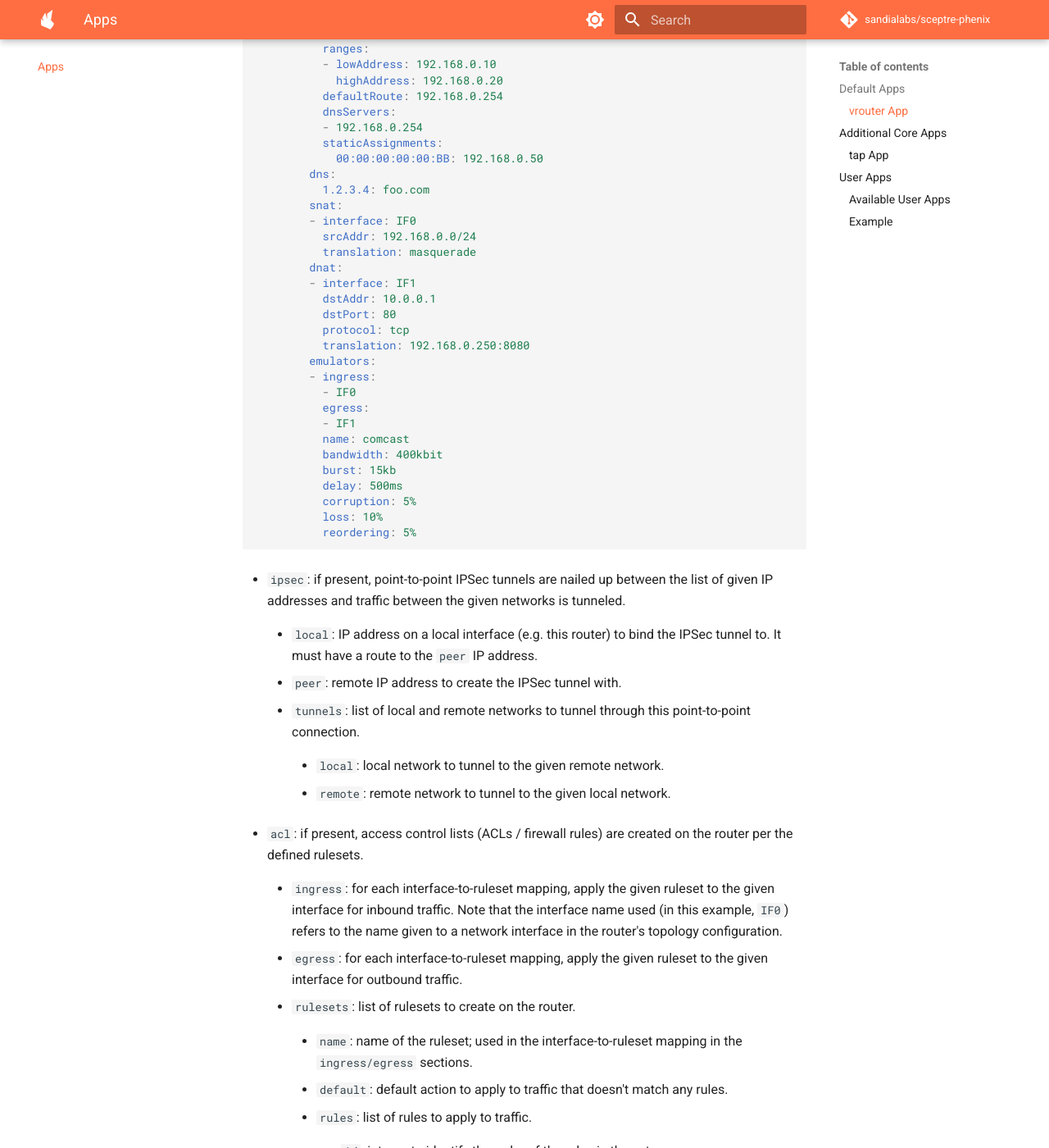
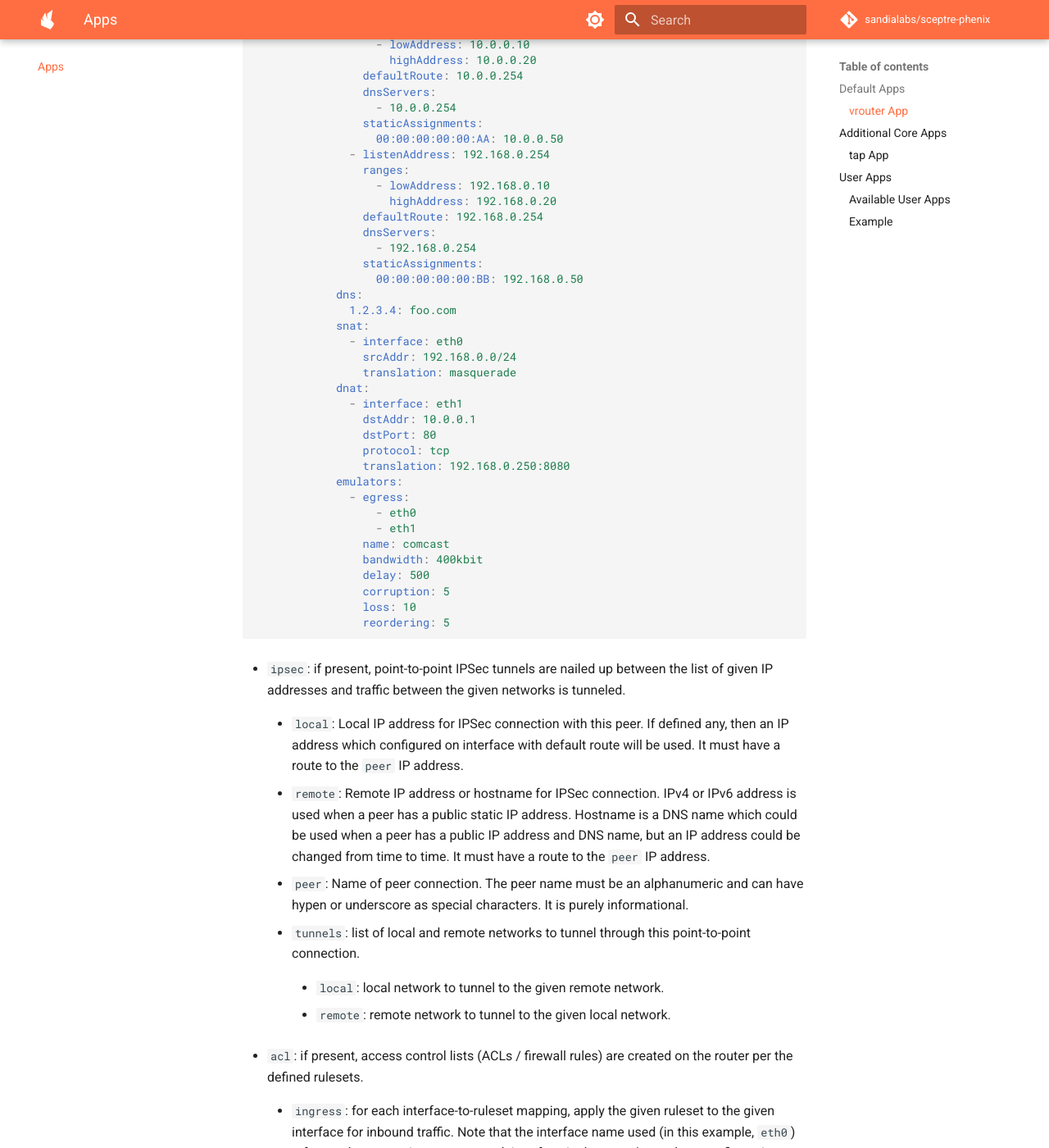
Before and after one commit to sandialabs/sceptre-phenix-docs, an MkDocs documentation site: the page built from docs/apps.md, in a window 1280 px wide and 1400 px high, scrolled down 1695 px. Shown: the whole window at 82% size. Built offline with MkDocs 1.6.1 and Material for MkDocs 9.7.7, drawn with Linux system fonts in a browser that asks for light colours; comment, search, counter and statistics services are not loaded; the version menu is left out; some of the changed text lies outside the part shown.

Commit message:
feat: update apps to match new vyos

````diff
--- a/docs/apps.md
+++ b/docs/apps.md
@@ -25,92 +25,105 @@
 The following is an example of how the `vrouter` app can be configured via a
 `Scenario` configuration, showing all the possible options.
 
+!!! warning
+    Some configuration sections only apply to Vyatta/VyOS and do nothing for
+    a node marked as `minirouter`. See notes below or the
+    [source for more details](https://github.com/sandialabs/sceptre-phenix/blob/main/src/go/app/vrouter.go).
+
 ``` yaml title="vrouter example"
 spec:
   apps:
-  - name: vrouter
-    hosts:
-    - hostname: rtr
-      metadata:
-        ipsec:
-        - local: 10.0.10.2
-          peer: 10.0.40.2
-          tunnels:
-          - local: 192.168.10.0/24
-            remote: 192.168.100.0/24
-        acl:
-          ingress:
-            IF0: in-rules
-          rulesets:
-          - name: in-rules
-            default: drop
-            rules:
-            - id: 10
-              action: accept
-              description: Allow Incoming HTTP
-              source:
-                address: 192.168.0.0/24
-              destination:
-                address: 10.0.0.0/24
-                port: 80
-              protocol: tcp
-            - id: 20
-              action: accept
-              description: Allow Established
-              stateful: true
-              protocol: all
-        dhcp:
-        - listenAddress: 10.0.0.254
-          ranges:
-          - lowAddress: 10.0.0.10
-            highAddress: 10.0.0.20
-          defaultRoute: 10.0.0.254
-          dnsServers:
-          - 10.0.0.254
-          staticAssignments:
-            00:00:00:00:00:AA: 10.0.0.50
-        - listenAddress: 192.168.0.254
-          ranges:
-          - lowAddress: 192.168.0.10
-            highAddress: 192.168.0.20
-          defaultRoute: 192.168.0.254
-          dnsServers:
-          - 192.168.0.254
-          staticAssignments:
-            00:00:00:00:00:BB: 192.168.0.50
-        dns:
-          1.2.3.4: foo.com
-        snat:
-        - interface: IF0
-          srcAddr: 192.168.0.0/24
-          translation: masquerade
-        dnat:
-        - interface: IF1
-          dstAddr: 10.0.0.1
-          dstPort: 80
-          protocol: tcp
-          translation: 192.168.0.250:8080
-        emulators:
-        - ingress:
-          - IF0
-          egress:
-          - IF1
-          name: comcast
-          bandwidth: 400kbit
-          burst: 15kb
-          delay: 500ms
-          corruption: 5%
-          loss: 10%
-          reordering: 5%
+    - name: vrouter
+      hosts:
+        - hostname: rtr
+          metadata:
+            ipsec:
+              - local: 10.0.10.2
+                remote 10.0.40.2
+                peer: rtr2
+                tunnels:
+                  - local: 192.168.10.0/24
+                    remote: 192.168.100.0/24
+            acl:
+              ingress:
+                eth0: in-rules
+              rulesets:
+                - name: in-rules
+                  default: drop
+                  rules:
+                    - id: 10
+                      action: accept
+                      description: Allow Incoming HTTP
+                      source:
+                        address: 192.168.0.0/24
+                      destination:
+                        address: 10.0.0.0/24
+                        port: 80
+                      protocol: tcp
+                    - id: 20
+                      action: accept
+                      description: Allow Established
+                      stateful: true
+                      protocol: all
+            dhcp:
+              - listenAddress: 10.0.0.254
+                ranges:
+                  - lowAddress: 10.0.0.10
+                    highAddress: 10.0.0.20
+                defaultRoute: 10.0.0.254
+                dnsServers:
+                  - 10.0.0.254
+                staticAssignments:
+                  00:00:00:00:00:AA: 10.0.0.50
+              - listenAddress: 192.168.0.254
+                ranges:
+                  - lowAddress: 192.168.0.10
+                    highAddress: 192.168.0.20
+                defaultRoute: 192.168.0.254
+                dnsServers:
+                  - 192.168.0.254
+                staticAssignments:
+                  00:00:00:00:00:BB: 192.168.0.50
+            dns:
+              1.2.3.4: foo.com
+            snat:
+              - interface: eth0
+                srcAddr: 192.168.0.0/24
+                translation: masquerade
+            dnat:
+              - interface: eth1
+                dstAddr: 10.0.0.1
+                dstPort: 80
+                protocol: tcp
+                translation: 192.168.0.250:8080
+            emulators:
+              - egress:
+                  - eth0
+                  - eth1
+                name: comcast
+                bandwidth: 400kbit
+                delay: 500
+                corruption: 5
+                loss: 10
+                reordering: 5
 ```
 
 * `ipsec`: if present, point-to-point IPSec tunnels are nailed up between the
   list of given IP addresses and traffic between the given networks is tunneled.
 
-    * `local`: IP address on a local interface (e.g. this router) to bind the
-      IPSec tunnel to. It must have a route to the `peer` IP address.
+    * `local`: Local IP address for IPSec connection with this peer. If defined
+      any, then an IP address which configured on interface with default route
+      will be used. It must have a route to the `peer` IP address.
 
-    * `peer`: remote IP address to create the IPSec tunnel with.
+    * `remote`: Remote IP address or hostname for IPSec connection. IPv4 or
+      IPv6 address is used when a peer has a public static IP address.
+      Hostname is a DNS name which could be used when a peer has a public
+      IP address and DNS name, but an IP address could be changed from time
+      to time. It must have a route to the `peer` IP address.
+
+    * `peer`: Name of peer connection. The peer name must be an alphanumeric
+      and can have hypen or underscore as special characters. It is purely
+      informational.
 
     * `tunnels`: list of local and remote networks to tunnel through this
       point-to-point connection.
@@ -124,7 +137,7 @@
 
     * `ingress`: for each interface-to-ruleset mapping, apply the given ruleset
       to the given interface for inbound traffic. Note that the interface name
-      used (in this example, `IF0`) refers to the name given to a network
+      used (in this example, `eth0`) refers to the name given to a network
       interface in the router's topology configuration.
 
     * `egress`: for each interface-to-ruleset mapping, apply the given ruleset
@@ -184,16 +197,12 @@
 
 * `dns`: if present, map of IP-to-domain DNS entries to create on the router.
 
-* `emulators`: if present, an list of network emulator traffic policies to apply
-  to one or more interfaces on ingress or egress. For each emulator in the list,
-  only the `name` key is required, though the traffic policy will not get
-  applied if there's not at least one `ingress` or `egress` interface defined.
+* `emulators`: if present, a list of network emulator traffic policies to apply
+  to one or more interfaces on egress. For each emulator in the list, only the
+  `name` key is required, though the traffic policy will not get applied if
+  there's not at least one `egress` interface defined.
 
     * `name`: unique name of traffic policy for this router.
-
-    * `ingress`: list of interface names to apply traffic policy to on ingress.
-      The names listed should be the same names used for network interfaces in
-      the topology.
 
     * `egress`: list of interface names to apply traffic policy to on egress.
       The names listed should be the same names used for network interfaces in
@@ -201,9 +210,6 @@
 
     * `bandwidth`: maximum allowed bandwidth for interface and direction this
       traffic policy is applied to.
-
-    * `burst`: burst size in bytes for interface and direction this traffic
-      policy is applied to.
 
     * `delay`: fixed amount of time to add to all packets for interface and
       direction this traffic policy is applied to.
@@ -217,14 +223,14 @@
     * `reordering`: percentage of reordered packets for interface and direction
       this traffic policy is applied to.
 
-!!! note
+!!! important
     The `ingress` and `egress` setting for ACLs are from the perspective of the
     network segment the specified interface is connected to, not from the
-    perspective of the interface itself. For example, if `IF0` on a router is
-    connected to VLAN `EXP_01`, then specifying `IFO: in-rules` for the
+    perspective of the interface itself. For example, if `eth0` on a router is
+    connected to VLAN `EXP_01`, then specifying `eth0: in-rules` for the
     `ingress` setting means the rules specified in the `in-rules` ruleset will
     be applied to packets "ingressing into" VLAN `EXP_01`. Under the hood, the
-    rules are actually applied to packets "egressing out of" interface `IF0`.
+    rules are actually applied to packets "egressing out of" interface `eth0`.
 
 !!! note
     Currently, the `ipsec`, `emulators`, and `snat`/`dnat` metadata sections only
@@ -238,6 +244,11 @@
     Currently, the `dhcp` and `dns` metadata sections only apply to minirouter
     routers.
 
+!!! note
+    Currently, the only emulator policy used is
+    [network-emulator](https://docs.vyos.io/en/latest/configuration/trafficpolicy/index.html#network-emulator)
+    and it only applies to outbound traffic (egress).
+
 ## Additional Core Apps
 
 The apps listed below are provided by the core `phenix` application, but are not
@@ -245,11 +256,11 @@
 default. They're more like a [user app](#user-apps), but implemented in the core
 application instead of as a stand-alone executable.
 
-|     |                                                      |
-|-----|------------------------------------------------------|
+|        |                                                                                                                                   |
+|--------|-----------------------------------------------------------------------------------------------------------------------------------|
 | scorch | [Scorch](scorch.md) &mdash; **SC**enario **ORCH**estration &mdash; is an automated scenario orchestration framework within phenix |
-| soh | provide [state of health](state-of-health.md) monitoring for an experiment |
-| tap | manage host taps (typically used for external network access) for an experiment |
+| soh    | provide [state of health](state-of-health.md) monitoring for an experiment                                                        |
+| tap    | manage host taps (typically used for external network access) for an experiment                                                   |
 
 ### tap App
 
@@ -296,43 +307,42 @@
 ```yaml title="tap app example"
 spec:
   apps:
-  - name: tap
-    metadata:
-      taps:
-        # the bridge to add the tap to (will default to 'phenix' if not provided)
-      - bridge: phenix
-        # the experiment VLAN to tap
-        vlan: MGMT
-        # IP address to use for host tap -- VMs on the tapped VLAN would use this
-        # address as their gateway if they need external access (and it's enabled
-        # below)
-        ip: 172.20.5.254/24
-        # IP subnet to use for veth pair between host and tap's network
-        # namespace when external access is enabled (will default to a /30
-        # subnet that is not already in use by any other running experiment if
-        # not provided)
-        subnet: 10.213.47.8/30
-        externalAccess:
-          # defaults to false
-          enabled: true
-          # this section is planned, but not implemented yet
-          firewall:
-            # default action to take if none of the rules below match a packet
-            default: drop
-            rules:
-              # action to take if a packet matches this rule
-            - action: accept
-              description: Only allow web access
-              source:
-                # can also use `addresses` to specify a list of addresses
-                address: 172.20.5.0/29
-              destination:
-                address: 10.0.0.0/24
-                # can also use `port` to specify a single port
-                ports: [80, 443]
-              # can also use `protocols` to specify a list of protocols
-              protocol: tcp
-
+    - name: tap
+      metadata:
+        taps:
+            # the bridge to add the tap to (will default to 'phenix' if not provided)
+          - bridge: phenix
+            # the experiment VLAN to tap
+            vlan: MGMT
+            # IP address to use for host tap -- VMs on the tapped VLAN would use this
+            # address as their gateway if they need external access (and it's enabled
+            # below)
+            ip: 172.20.5.254/24
+            # IP subnet to use for veth pair between host and tap's network
+            # namespace when external access is enabled (will default to a /30
+            # subnet that is not already in use by any other running experiment if
+            # not provided)
+            subnet: 10.213.47.8/30
+            externalAccess:
+              # defaults to false
+              enabled: true
+              # this section is planned, but not implemented yet
+              firewall:
+                # default action to take if none of the rules below match a packet
+                default: drop
+                rules:
+                    # action to take if a packet matches this rule
+                  - action: accept
+                    description: Only allow web access
+                    source:
+                      # can also use `addresses` to specify a list of addresses
+                      address: 172.20.5.0/29
+                    destination:
+                      address: 10.0.0.0/24
+                      # can also use `port` to specify a single port
+                      ports: [80, 443]
+                    # can also use `protocols` to specify a list of protocols
+                    protocol: tcp
 ```
 
 ## User Apps
@@ -385,16 +395,16 @@
 repo is home to some user apps that have already been created by the community,
 including the following:
 
-| App | Link | Description |
-| --- | ------ | ----------- |
-| caldera | [link](https://github.com/sandialabs/sceptre-phenix-apps/tree/main/src/python/phenix_apps/apps/caldera) | Deployment and orchestration of [MITRE Caldera](https://caldera.mitre.org/) in an experiment |
-| helics | [link](https://github.com/sandialabs/sceptre-phenix-apps/tree/main/src/python/phenix_apps/apps/helics) | Aids in the generation of [HELICS](https://helics.org/) broker start scripts and injects them into the appropriate nodes in an experiment |
-| otsim | [link](https://github.com/sandialabs/sceptre-phenix-apps/tree/main/src/python/phenix_apps/apps/otsim) | Aids in the generation of config files for [OT-sim](https://ot-sim.patsec.dev/). |
-| protonuke | [link](https://github.com/sandialabs/sceptre-phenix-apps/tree/main?tab=readme-ov-file#protonuke) | Configures the protonuke traffic generator. |
-| sceptre | [link](https://github.com/sandialabs/sceptre-phenix-apps/tree/main/src/python/phenix_apps/apps/sceptre) | Core functionality for [SCEPTRE](https://sandialabs.github.io/sceptre-docs/), including generating configs for field devices (bennu), SCADA systems, and other systems. |
-| wind_turbine | [link](https://github.com/sandialabs/sceptre-phenix-apps/tree/main/src/python/phenix_apps/apps/wind_turbine) | |
-| wireguard | [link](https://github.com/sandialabs/sceptre-phenix-apps/tree/main/src/python/phenix_apps/apps/wireguard) | Configures Wireguard on VMs |
-| mirror | [link](https://github.com/sandialabs/sceptre-phenix-apps/tree/main?tab=readme-ov-file#mirror) | The mirror app configures cluster-wide packet mirroring for specific VLANs to a specific interface on a predefined node using GRE tunnels. It is written in Golang. |
+| App          | Link                                                                                                         | Description                                                                                                                                                             |
+| ------------ | ------------------------------------------------------------------------------------------------------------ | ----------------------------------------------------------------------------------------------------------------------------------------------------------------------- |
+| caldera      | [link](https://github.com/sandialabs/sceptre-phenix-apps/tree/main/src/python/phenix_apps/apps/caldera)      | Deployment and orchestration of [MITRE Caldera](https://caldera.mitre.org/) in an experiment                                                                            |
+| helics       | [link](https://github.com/sandialabs/sceptre-phenix-apps/tree/main/src/python/phenix_apps/apps/helics)       | Aids in the generation of [HELICS](https://helics.org/) broker start scripts and injects them into the appropriate nodes in an experiment                               |
+| otsim        | [link](https://github.com/sandialabs/sceptre-phenix-apps/tree/main/src/python/phenix_apps/apps/otsim)        | Aids in the generation of config files for [OT-sim](https://ot-sim.patsec.dev/)                                                                                         |
+| protonuke    | [link](https://github.com/sandialabs/sceptre-phenix-apps/tree/main?tab=readme-ov-file#protonuke)             | Configures the protonuke traffic generator                                                                                                                              |
+| sceptre      | [link](https://github.com/sandialabs/sceptre-phenix-apps/tree/main/src/python/phenix_apps/apps/sceptre)      | Core functionality for [SCEPTRE](https://sandialabs.github.io/sceptre-docs/), including generating configs for field devices (bennu), SCADA systems, and other systems. |
+| wind_turbine | [link](https://github.com/sandialabs/sceptre-phenix-apps/tree/main/src/python/phenix_apps/apps/wind_turbine) |                                                                                                                                                                         |
+| wireguard    | [link](https://github.com/sandialabs/sceptre-phenix-apps/tree/main/src/python/phenix_apps/apps/wireguard)    | Configures Wireguard on VMs                                                                                                                                             |
+| mirror       | [link](https://github.com/sandialabs/sceptre-phenix-apps/tree/main?tab=readme-ov-file#mirror)                | The mirror app configures cluster-wide packet mirroring for specific VLANs to a specific interface on a predefined node using GRE tunnels. It is written in Golang.     |
 
 In addition, this repo also contains some generic library/utility code for
 making custom user app development easier. See the
````
